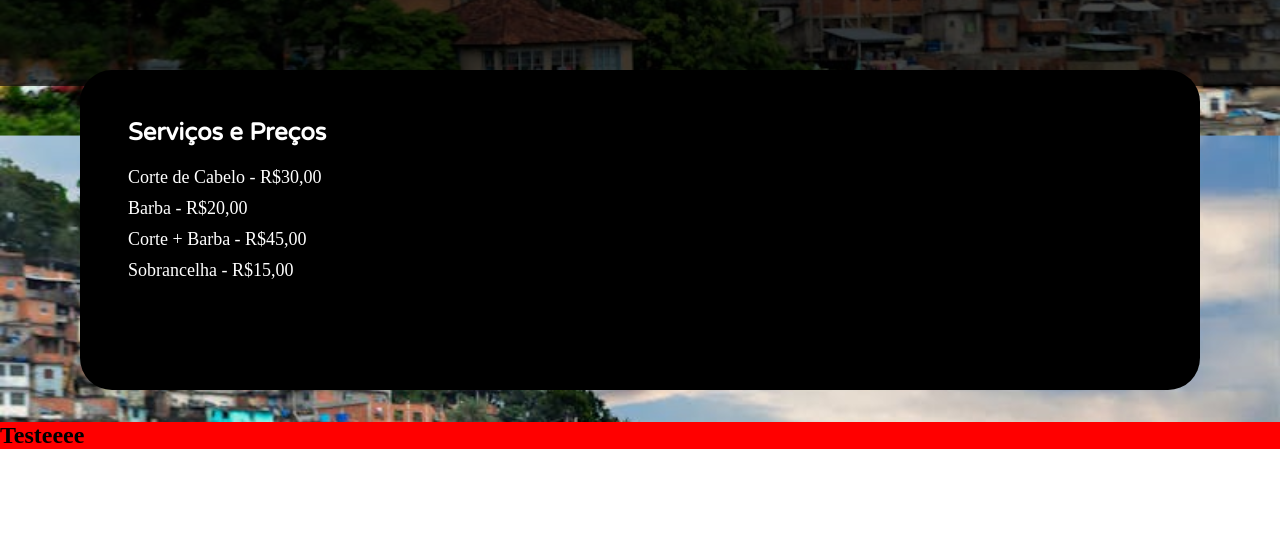
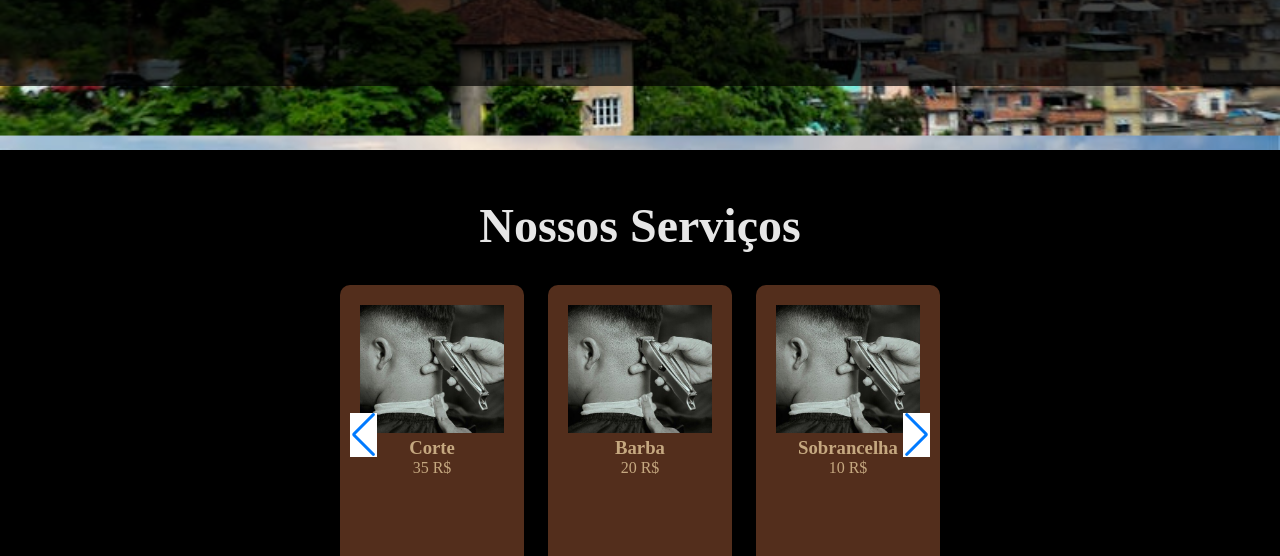
Before and after one commit to JonathanAlves05/ProjetoBarbearia, a plain HTML site: page index.html in a window 1280 px wide. Shown: the part 714-1270 px from the top of the page. Before the commit the page ends 1163 px from the top, so only its background shows below. Drawn offline with nearby package versions, Linux system fonts and the light colour scheme.

Commit message:
Incluindo Carrosel

```diff
--- /dev/null
+++ b/css/servicos.css
@@ -0,0 +1,50 @@
+.swiper {
+    width: 100%;
+    height: 300px;
+    max-width: 600px; /* Limita a largura máxima */
+    margin: 0 auto; /* Centraliza o swiper */
+  }
+.swiper-button-prev,
+.swiper-button-next{
+    background-color: white;
+    width: 25px;
+    height: 25px;
+    color: pink;
+
+}
+.txtServicos{
+    display: flex;
+    flex-direction: column;
+    color: #E6E6E6;
+    align-items: center;
+    margin-bottom: 2rem;
+    font-size: 3rem;
+    padding-top: 3rem;
+}
+
+.precoServico{
+    text-align: center;
+}
+.swiper-slide{
+
+    display: flex;
+    flex-direction: column;
+    color: #C5A880;
+    background-color: #532E1C; /* ou a cor de fundo desejada */
+    width: 80rem;
+    padding: 20px;
+    border-radius: 10px;
+    box-shadow: 0 4px 6px rgba(0, 0, 0, 0.1);
+    transition: transform 0.3s ease-in-out;
+    text-align: center;
+}
+.imgServicos{
+    height: 8rem;
+    width: 100%;
+    object-fit: cover;
+    padding: 0;
+    align-items: center;
+}
+#servicos{
+    background-color: black;
+}
--- a/index.html
+++ b/index.html
@@ -10,7 +10,11 @@
     <link href="https://fonts.googleapis.com/css2?family=Varela+Round&display=swap" rel="stylesheet">
 
     <link rel="icon" type="image/x-icon" href="/images/imgBarb.png">
-    <link rel="stylesheet" href="style.css">
+    <link rel="stylesheet" href="css/style.css">
+    <link rel="stylesheet" href="css/servicos.css">
+
+    <link rel="stylesheet" href="https://cdn.jsdelivr.net/npm/swiper@11/swiper-bundle.min.css"/>
+
 </head>
 <body>
 
@@ -46,30 +50,53 @@
 
       </section>
 
-      <section id="servico" class="section--servicos">
+      <section class="servicos" id="servicos">
 
-          <div class="precos-content">
-              <div class="precos-texto">
-                  <h2 class="titulo-precos">Serviços e Preços</h2>
-                  <ul>
-                      <li>Corte de Cabelo - R$30,00</li>
-                      <li>Barba - R$20,00</li>
-                      <li>Corte + Barba - R$45,00</li>
-                      <li>Sobrancelha - R$15,00</li>
-                  </ul>
-              </div>
+        <h2 class="txtServicos">Nossos Serviços</h2>
+
+        <div class="swiper">
+          <div class="swiper-wrapper">
+
+            <div class="swiper-slide">
+
+              <img class="imgServicos" src="images/imgCorte.jpg" alt="">
+              <h3 class="nomeServico">Corte</h3>
+              <p class="precoServico">35 R$</p>
+            </div>
+
+            <div class="swiper-slide">
+              <img class="imgServicos" src="images/imgCorte.jpg" alt="">
+              <h3 class="nomeServico">Barba</h3>
+              <p class="precoServico">20 R$</p>
+            </div>
+
+            <div class="swiper-slide">
+              <img class="imgServicos" src="images/imgCorte.jpg" alt="">
+              <h3 class="nomeServico">Sobrancelha</h3>
+              <p class="precoServico">10 R$</p>
+            </div>
+
+            <div class="swiper-slide">
+              <img class="imgServicos" src="images/imgCorte.jpg" alt="">
+              <h3 class="nomeServico">Corte</h3>
+              <p class="precoServico">35 R$</p>
+            </div>
 
           </div>
 
+          <div class="swiper-pagination"></div>
+
+          <div class="swiper-button-prev"></div>
+          <div class="swiper-button-next"></div>
+
+
+        </div>
 
       </section>
 
-      <section class="section--informacoes">
 
-        <h1>Testeeee</h1>
-
-      </section>
-      <script src="mobile.js"></script>
-
+      <script src="https://cdn.jsdelivr.net/npm/swiper@11/swiper-bundle.min.js"></script>
+      <script src="/javascript/mobile.js"></script>
+      <script src="javascript/carrossel.js"></script>
 </body>
 </html>
--- /dev/null
+++ b/javascript/carrossel.js
@@ -0,0 +1,30 @@
+var swiper = new Swiper(".swiper", {
+    loop: true,
+    grabCursor: true,
+    navigation: {
+      nextEl: ".swiper-button-next",
+      prevEl: ".swiper-button-prev",
+    },
+    pagination: {
+        el: ".swiper-pagination",
+        clickable: true
+      },
+
+  breakpoints: {
+    // when window width is >= 320px
+    640: {
+      slidesPerView: 1,
+      spaceBetween: 18
+    },
+    // when window width is >= 480px
+    768: {
+      slidesPerView: 2,
+      spaceBetween: 18
+    },
+    // when window width is >= 640px
+    1188: {
+      slidesPerView: 3,
+      spaceBetween: 24
+    }
+  }
+  });
```
Also changed, not shown: carrossel.js (deleted), css/style.css (renamed from style.css), javascript/mobile.js (line endings or trailing spaces).
